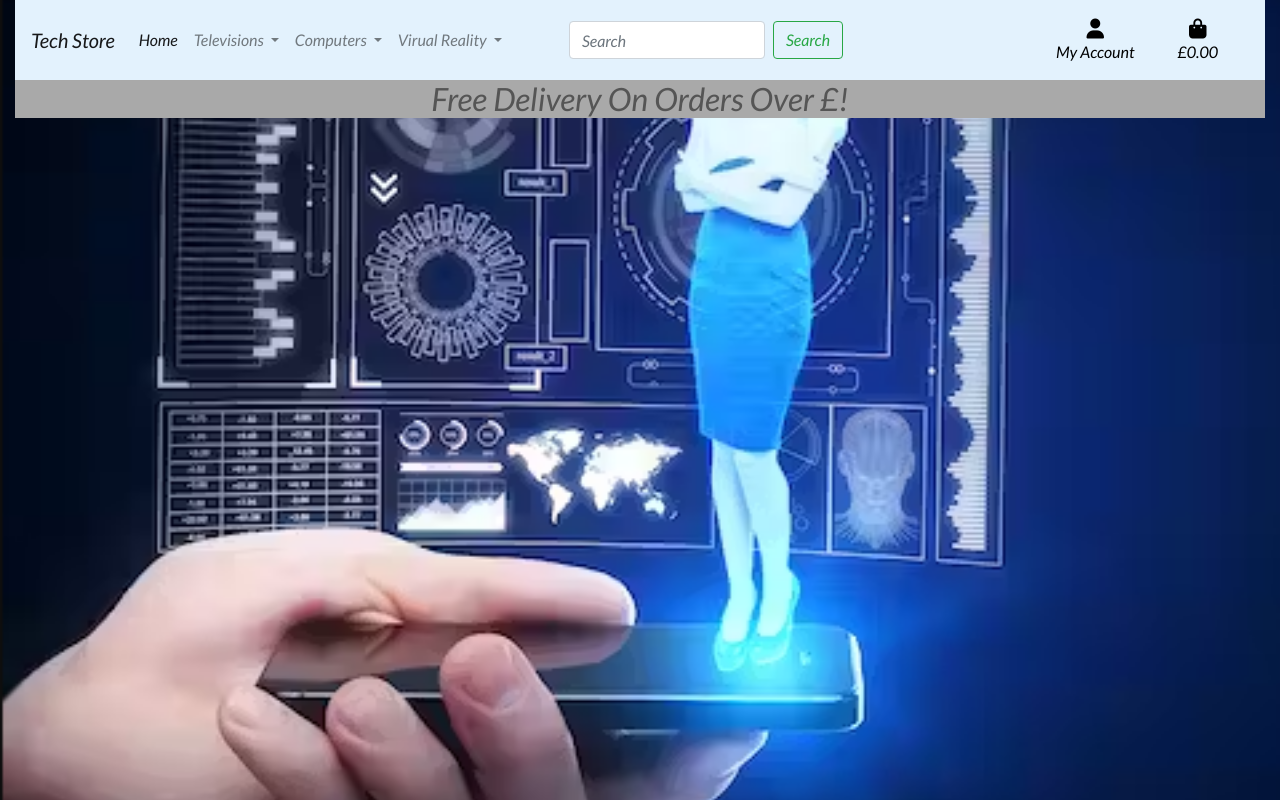
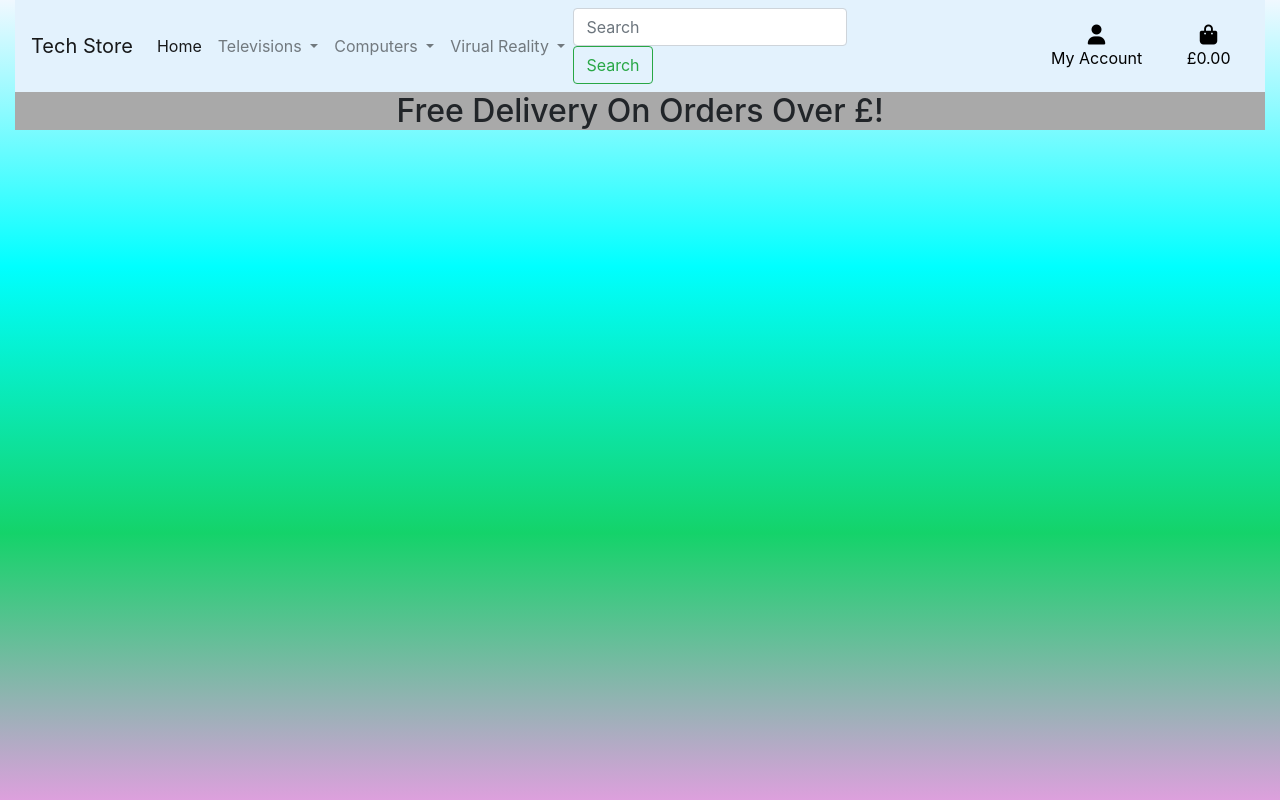
Before and after one commit to DonnavanStaddon/TechStore, a Django app: page / in a window 1280 px wide. Run offline with Django 3.2, Linux system fonts and the light colour scheme; some libraries are stand-ins or nearby versions.

Commit message:
Gradiant backgorund added

```diff
--- a/static/css/base.css
+++ b/static/css/base.css
@@ -3,11 +3,9 @@ html {
 }
 
 body {
-  background: url('/media/hologrambg.png') no-repeat center center fixed;
-  background-size: cover;
-  height: calc(100vh - 164px);
-  color: #555;
-  font-family: 'Lato';
+  height: 200px;
+  background-color: blueviolet; /* For browsers that do not support gradients */
+  background-image: linear-gradient(#F0F8FF, #00FFFF, #14d36a, #DDA0DD);
 }
 
 /* from Bulma */
--- a/techstore/settings.py
+++ b/techstore/settings.py
@@ -26,7 +26,7 @@ SECRET_KEY = 'django-insecure-#ra*90&+7ae_=t7(i%tog+lg1*!g%zu=1uznh%rbj^y(a4&mg%
 # SECURITY WARNING: don't run with debug turned on in production!
 DEBUG = True
 
-ALLOWED_HOSTS = ['8000-donnavanstadd-techstore-5tsw5qoxajh.ws-eu105.gitpod.io']
+ALLOWED_HOSTS = ['8000-donnavanstadd-techstore-hmhc44thu3l.ws-eu105.gitpod.io']
 
 
 # Application definition
--- a/templates/base.html
+++ b/templates/base.html
@@ -46,6 +46,7 @@
 </head>
 
 <body>
+  <div id="bg"></div>
   <header class="container-fluid fixed-top">
     <nav class="navbar navbar-expand-lg navbar-light" style="background-color: #e3f2fd;">
       <a class="navbar-brand" href="#">Tech Store</a>
```
